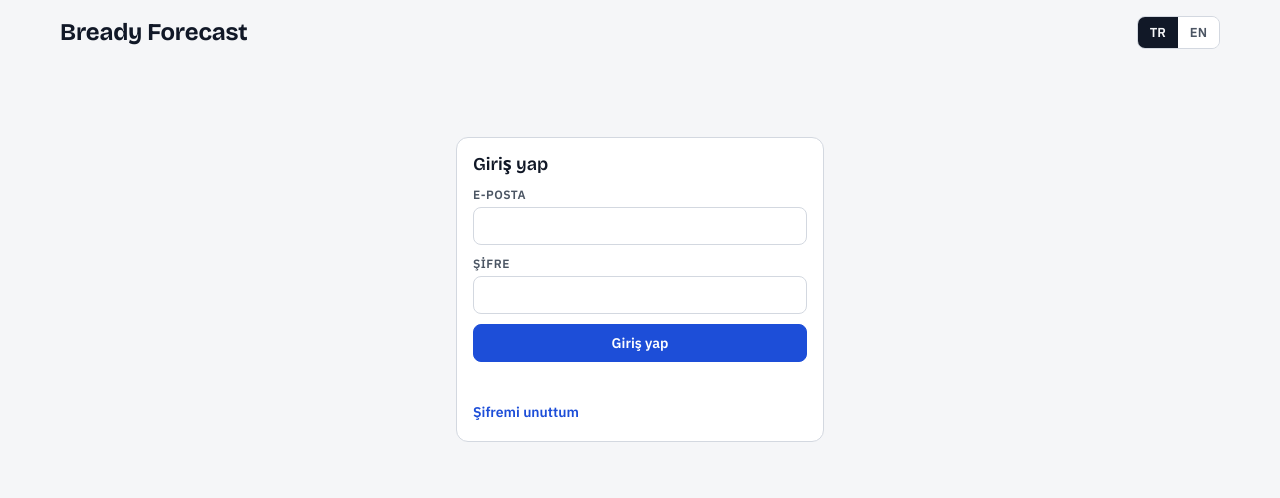
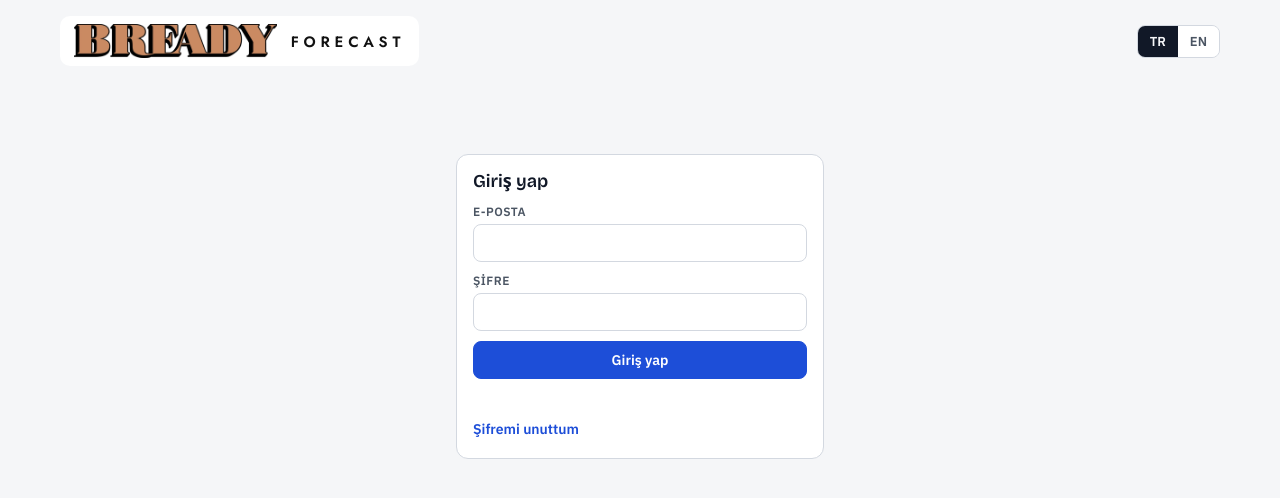
Before and after one commit to atakanercaann/bready-forecast, a plain HTML site: page index.html in a window 1280 px wide. Drawn offline with nearby package versions, Linux system fonts and the light colour scheme.

Commit message:
Bready logo and Forecast wordmark in the header
Co-Authored-By: Claude Opus 5.5 <noreply@anthropic.com>
Claude-Session: https://claude.ai/code/session_015DJFyvivxxrbHTowGTHoFt

```diff
--- a/index.html
+++ b/index.html
@@ -5,7 +5,7 @@
 <meta name="viewport" content="width=device-width, initial-scale=1">
 <title>Bready Forecast</title>
 <link rel="preconnect" href="https://fonts.googleapis.com">
-<link href="https://fonts.googleapis.com/css2?family=Bricolage+Grotesque:opsz,wght@12..96,600;12..96,700&family=IBM+Plex+Sans:wght@400;500;600&display=swap" rel="stylesheet">
+<link href="https://fonts.googleapis.com/css2?family=Bricolage+Grotesque:opsz,wght@12..96,600;12..96,700&family=IBM+Plex+Sans:wght@400;500;600&family=Jost:wght@600&display=swap" rel="stylesheet">
 <style>
 /* Layout idea: one working column, sticky tab bar, dense tables that scroll sideways inside their own cards. */
 :root{
@@ -103,6 +103,12 @@ textarea{width:100%;min-height:90px;font-family:ui-monospace,Menlo,monospace;fon
 @media (max-width:760px){.two{grid-template-columns:1fr}.list{max-height:220px}h1 small{display:block;margin:4px 0 0}}
 @media (prefers-reduced-motion:no-preference){.btn,.chip,nav button{transition:background .12s}}
 [hidden]{display:none!important}
+.brand{display:flex;flex-wrap:wrap;align-items:center;gap:6px 14px}
+.brand .mark{display:inline-flex;align-items:center;gap:14px;background:#fff;border-radius:10px;padding:8px 14px}
+.brand img{height:34px;width:auto;display:block}
+.brand .fc{font:600 15px/1 "Jost","Futura","Century Gothic",sans-serif;letter-spacing:.32em;color:#111;padding-top:2px}
+.brand small{margin-left:0}
+@media (max-width:520px){.brand img{height:26px}.brand .fc{font-size:12px;letter-spacing:.25em}}
 .who{display:flex;gap:8px;align-items:center;font-size:13px;color:var(--muted)}
 .hr{display:flex;gap:10px;align-items:center;flex-wrap:wrap}
 .sync{font-size:12px;color:var(--muted)}.sync.bad{color:var(--crit);font-weight:600}
@@ -119,7 +125,7 @@ textarea{width:100%;min-height:90px;font-family:ui-monospace,Menlo,monospace;fon
 </head>
 <body>
 <header>
-  <h1>Bready Forecast<small id="sub"></small></h1>
+  <h1 class="brand"><span class="mark"><img src="logo.png" alt="Bready" width="300" height="50"><span class="fc">FORECAST</span></span><small id="sub"></small></h1>
   <div class="hr"><div class="who" id="who" hidden></div>
   <div class="lang" role="group" aria-label="Language">
     <button id="lang-tr" data-act="lang" data-v="tr">TR</button>
```
Also changed, not shown: logo.png (added).
